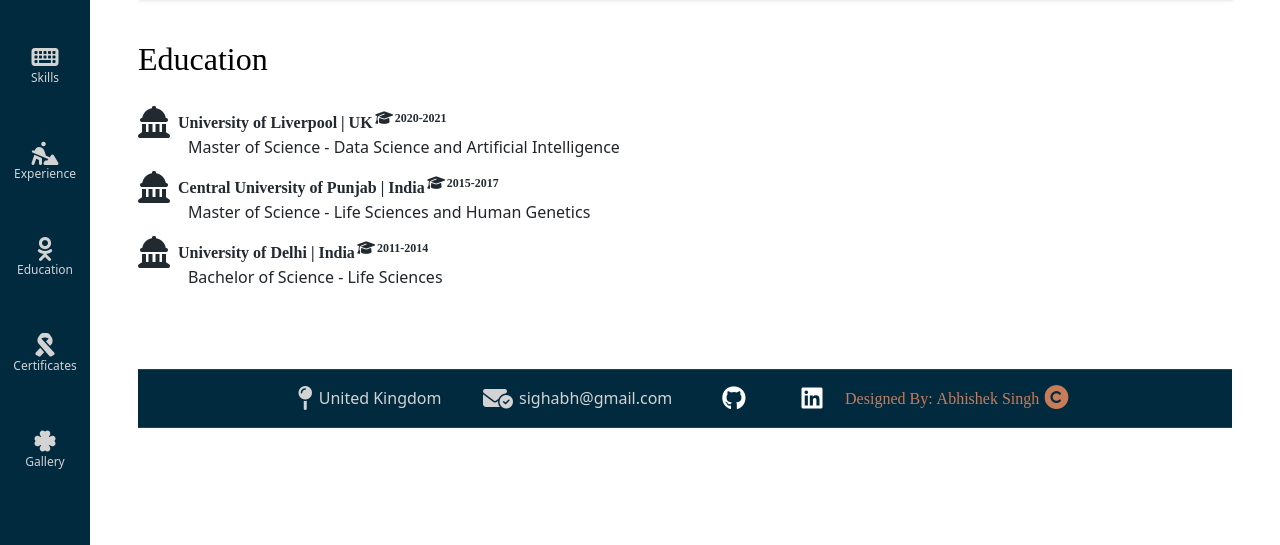
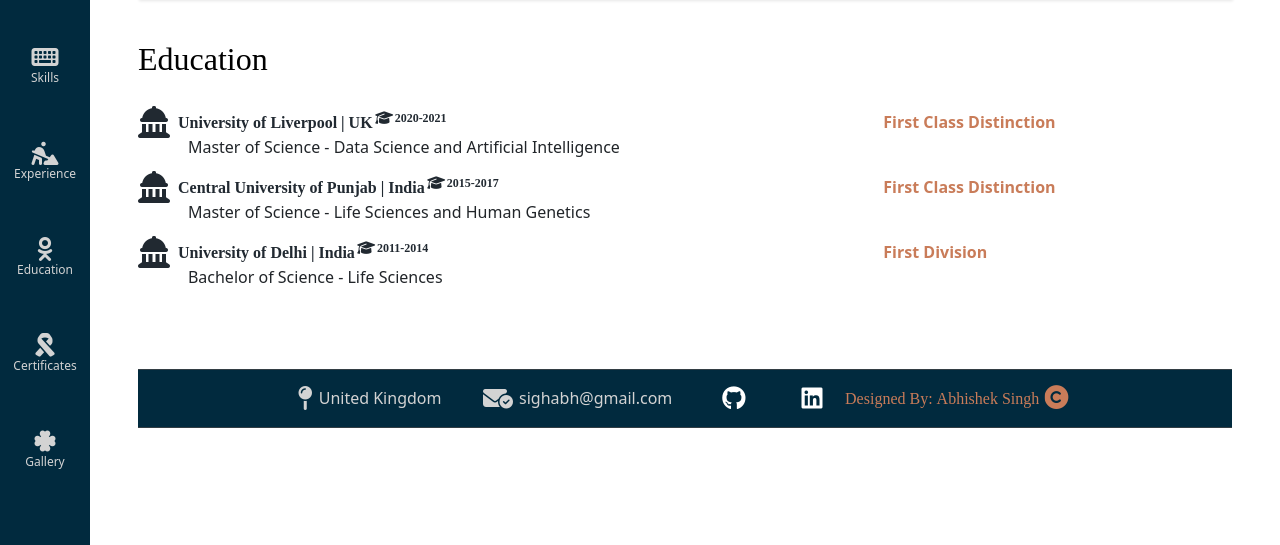
Before and after one commit to AbsTheAnalyst/web-portfolio-compressed, a Flask app: page /education/1 in a window 1280 px wide. Shown: the part 106-651 px from the top of the page. Run offline with Flask 2, Linux system fonts and the light colour scheme; some libraries are stand-ins or nearby versions.

Commit message:
Update education.html
Added distinction and its color

```diff
--- a/templates/education.html
+++ b/templates/education.html
@@ -7,21 +7,47 @@
 					<div id="main">
 
 						<!-- Post -->
-							<section class="post">
 
 
 
 
+							<div class="row">
+								<div class="col-md-8">
 									<b><span style="font-family: cinzel; font-size:16px; color:#212931;" ><i class="fa-solid fa-landmark-dome fa-2xl">&nbsp;</i>University of Liverpool  | UK <sup><i class="fa-solid fa-graduation-cap fa-beat">&nbsp;</i>2020-2021</sup></span></b></span>
 									<p>&nbsp;&nbsp;&nbsp;&nbsp;&nbsp;&nbsp;&nbsp;&nbsp;&nbsp;&nbsp;&nbsp;&nbsp;Master of Science - Data Science and Artificial Intelligence</p>
+ 									</div>
+									<div class="col-md-4" style="color:#C97C59; font-weight: bold;">
+										First Class Distinction
+									</div>
 
+
+								<div class="col-md-8">
 									<b><span style="font-family: cinzel; font-size:16px; color:#212931;" ><i class="fa-solid fa-landmark-dome fa-2xl">&nbsp;</i>Central University of Punjab | India <sup><i class="fa-solid fa-graduation-cap fa-beat">&nbsp;</i>2015-2017</sup></b></span>
 									<p>&nbsp;&nbsp;&nbsp;&nbsp;&nbsp;&nbsp;&nbsp;&nbsp;&nbsp;&nbsp;&nbsp;&nbsp;Master of Science - Life Sciences  and Human Genetics</p>
+ 									</div>
+									<div class="col-md-4" style="color:#C97C59;font-weight: bold;">
+										First Class Distinction
+									</div>
+
+								<div class="col-md-8">
+									<b><span style="font-family: cinzel; font-size:16px; color:#212931;" ><i class="fa-solid fa-landmark-dome fa-2xl">&nbsp;</i>University of Delhi | India <sup><i class="fa-solid fa-graduation-cap fa-beat">&nbsp;</i>2011-2014</sup></b></span>
+									<p>&nbsp;&nbsp;&nbsp;&nbsp;&nbsp;&nbsp;&nbsp;&nbsp;&nbsp;&nbsp;&nbsp;&nbsp;Bachelor of Science - Life Sciences</p>
+ 									</div>
+									<div class="col-md-4" style="color:#C97C59;font-weight: bold;">
+										First Division
+									</div>
 
 
-									<b><span style="font-family: cinzel; font-size:16px; color:#212931;" ><i class="fa-solid fa-landmark-dome fa-2xl">&nbsp;</i>University of Delhi | India <sup><i class="fa-solid fa-graduation-cap fa-beat">&nbsp;</i>2011-2014</sup></b></span>
-									<p>&nbsp;&nbsp;&nbsp;&nbsp;&nbsp;&nbsp;&nbsp;&nbsp;&nbsp;&nbsp;&nbsp;&nbsp;Bachelor of Science - Life Sciences</p>
-							</section>
+
+
+
+
+
+
+
+								</div>
+
+
 					</div>
 
 
```
